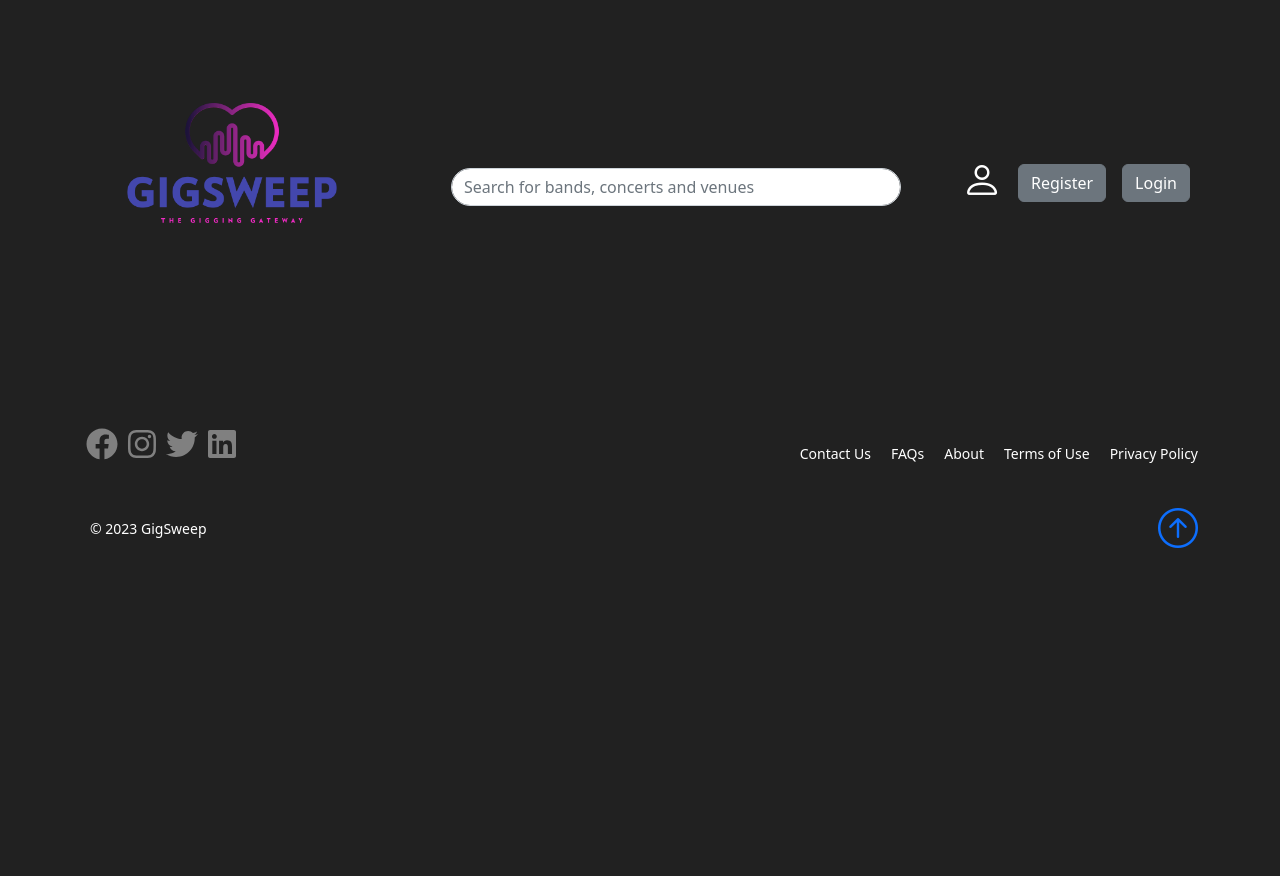
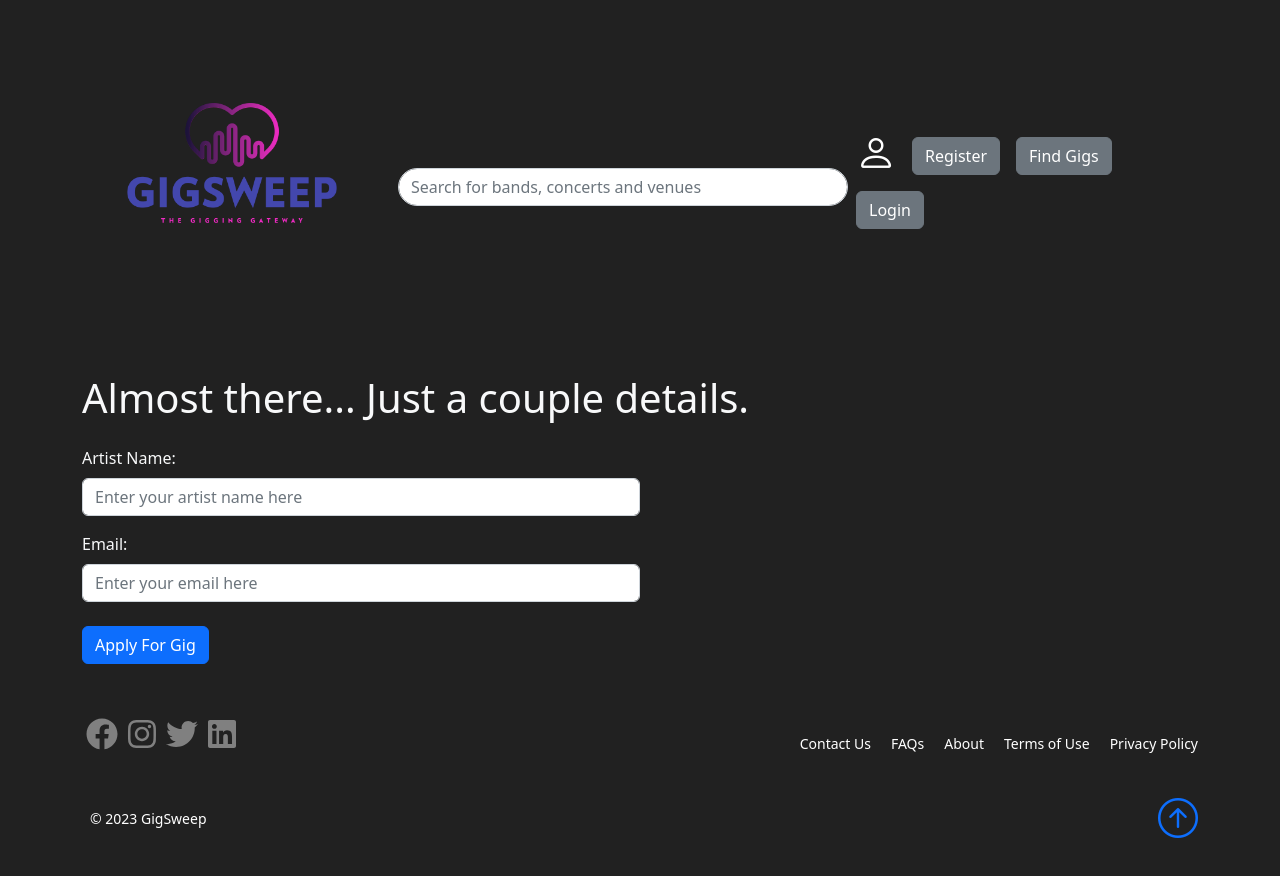
Before and after one commit to joshthomas98/gig_mania_frontend, a React (Create React App) app: page /applyforgig in a window 1280 px wide. Shown: the top 876 px of the page. Before the commit the page ends 800 px from the top, so only its background shows below. Built offline with nearby package versions, Linux system fonts and the light colour scheme.

Commit message:
Completed gig application

```diff
--- a/src/App.js
+++ b/src/App.js
@@ -41,6 +41,7 @@ import ThanksForReview from "./pages/ThanksForReview";
 import StarRating from "./components/StarRating";
 import ReviewSubjectBox from "./components/ReviewSubjectBox";
 import SearchBar from "./components/SearchBar";
+import ApplyForGig from "./pages/ApplyForGig";
 
 import Footer from "./components/Footer";
 
@@ -135,7 +136,10 @@ const App = () => {
 
               <Route path="venuegigadvert" element={<VenueGigAdvert />} />
 
-              <Route path="individualgig" element={<IndividualGig />} />
+              <Route
+                path="/individualgig/:userType-listed/:gigId"
+                element={<IndividualGig />}
+              />
 
               <Route
                 path="gigapplicationsuccess"
@@ -156,6 +160,8 @@ const App = () => {
               <Route path="reviewsubjectbox" element={<ReviewSubjectBox />} />
 
               <Route path="searchbar" element={<SearchBar />} />
+
+              <Route path="applyforgig" element={<ApplyForGig />} />
             </Routes>
           </BrowserRouter>
           <Footer />
--- a/src/components/Navbar.js
+++ b/src/components/Navbar.js
@@ -1,5 +1,5 @@
 import { useContext } from "react";
-import { Button, Form, FormControl, Navbar } from "react-bootstrap";
+import { Button, Navbar } from "react-bootstrap";
 import { LoginContext } from "../App";
 import { useNavigate } from "react-router-dom";
 import SearchBar from "./SearchBar";
@@ -81,6 +81,9 @@ const NavbarComponent = () => {
           >
             Register
           </Button>
+          <Button className="mx-2 mb-3" href="/pickupgig" variant="secondary">
+            Find Gigs
+          </Button>
 
           {renderLogin()}
         </div>
--- /dev/null
+++ b/src/pages/ApplyForGig.js
@@ -0,0 +1,78 @@
+import React, { useEffect, useState } from "react";
+import { useNavigate } from "react-router-dom";
+
+function ApplyForGig() {
+  const navigate = useNavigate();
+
+  const [artistName, setArtistName] = useState("");
+  const [email, setEmail] = useState("");
+
+  const handleSubmit = (event) => {
+    event.preventDefault();
+
+    // Create a FormData object
+    const formData = new FormData();
+
+    // Append the other data fields to the FormData object
+    formData.append("artist_name", artistName);
+    formData.append("email", email);
+
+    // Send the FormData object in the request
+    fetch("http://localhost:8000/gigapplications/", {
+      method: "POST",
+      body: formData,
+    })
+      .then((response) => {
+        if (response.ok) {
+          navigate("/gigapplicationsuccess");
+        }
+      })
+      .catch((error) => {
+        console.error("Error registering user:", error);
+      });
+  };
+
+  return (
+    <div>
+      <h1 className="text-light mb-4">
+        Almost there... Just a couple details.
+      </h1>
+
+      <form className="w-50" onSubmit={handleSubmit}>
+        <div className="form-group">
+          <label htmlFor="artistName" className="text-light mb-2">
+            Artist Name:
+          </label>
+          <input
+            type="text"
+            placeholder="Enter your artist name here"
+            className="form-control"
+            id="artistName"
+            value={artistName}
+            onChange={(event) => setArtistName(event.target.value)}
+          />
+        </div>
+
+        <div className="form-group">
+          <label htmlFor="email" className="text-light mb-2 mt-3">
+            Email:
+          </label>
+          <input
+            type="email"
+            placeholder="Enter your email here"
+            className="form-control"
+            id="email"
+            value={email}
+            onChange={(event) => setEmail(event.target.value)}
+          />
+        </div>
+
+        <button type="submit" className="btn btn-primary mt-4">
+          Apply For Gig
+        </button>
+      </form>
+    </div>
+  );
+}
+
+export default ApplyForGig;
--- a/src/pages/ArtistAdvertiseGig.js
+++ b/src/pages/ArtistAdvertiseGig.js
@@ -12,7 +12,6 @@ function ArtistAdvertiseGig() {
   const [countryOfVenue, setCountryOfVenue] = useState("");
   const [genreOfGig, setGenreOfGig] = useState("");
   const [typeOfGig, setTypeOfGig] = useState("");
-  const [artistType, setArtistType] = useState("");
   const [payment, setPayment] = useState("");
 
   const handleSubmit = (event) => {
@@ -30,7 +29,6 @@ function ArtistAdvertiseGig() {
       country_of_venue: countryOfVenue,
       genre_of_gig: genreOfGig,
       type_of_gig: typeOfGig,
-      artist_type: artistType,
       payment: payment,
     };
 
@@ -60,7 +58,7 @@ function ArtistAdvertiseGig() {
         className="rounded-3 w-50 mx-auto text-light"
       >
         <Row className="justify-content-center">
-          <Col md={4}>
+          <Col md={6}>
             <Form.Group className="p-3 text-center">
               <Form.Label className="text-white">Artist Name:</Form.Label>
               <Form.Control
@@ -71,7 +69,7 @@ function ArtistAdvertiseGig() {
               />
             </Form.Group>
           </Col>
-          <Col md={4}>
+          <Col md={6}>
             <Form.Group className="p-3 text-center" controlId="date">
               <Form.Label>Date of Gig:</Form.Label>
               <Form.Control
@@ -82,7 +80,9 @@ function ArtistAdvertiseGig() {
               />
             </Form.Group>
           </Col>
-          <Col md={4}>
+        </Row>
+        <Row className="justify-content-center">
+          <Col md={6}>
             <Form.Group className="p-3 text-center">
               <Form.Label className="text-white">Name Of Venue:</Form.Label>
               <Form.Control
@@ -93,17 +93,14 @@ function ArtistAdvertiseGig() {
               />
             </Form.Group>
           </Col>
-        </Row>
-
-        <Row className="justify-content-center">
-          <Col md={4}>
+          <Col md={6}>
             <Form.Group className="p-3 text-center">
               <Form.Label className="text-white">Country Of Venue:</Form.Label>
               <Form.Select
                 value={countryOfVenue}
                 onChange={(event) => setCountryOfVenue(event.target.value)}
               >
-                <option value="">Select a country</option>
+                <option value="">Select country</option>
                 <option value="England">England</option>
                 <option value="Wales">Wales</option>
                 <option value="Scotland">Scotland</option>
@@ -111,7 +108,9 @@ function ArtistAdvertiseGig() {
               </Form.Select>
             </Form.Group>
           </Col>
-          <Col md={4}>
+        </Row>
+        <Row className="justify-content-center">
+          <Col md={6}>
             <Form.Group className="p-3 text-center">
               <Form.Label className="text-white">Select a Genre:</Form.Label>
               <Form.Select
@@ -135,7 +134,7 @@ function ArtistAdvertiseGig() {
               </Form.Select>
             </Form.Group>
           </Col>
-          <Col md={4}>
+          <Col md={6}>
             <Form.Group className="p-3 text-center">
               <Form.Label className="text-white">Type Of Gig:</Form.Label>
               <Form.Select
@@ -144,7 +143,7 @@ function ArtistAdvertiseGig() {
                 onChange={(event) => setTypeOfGig(event.target.value)}
               >
                 <option disabled hidden value="">
-                  Type of gig you are looking for
+                  Type of gig
                 </option>
                 <option value="Original Music">Original Music</option>
                 <option value="Covers">Covers</option>
@@ -153,9 +152,8 @@ function ArtistAdvertiseGig() {
             </Form.Group>
           </Col>
         </Row>
-
         <Row className="justify-content-center">
-          <Col md={8}>
+          <Col md={6}>
             <Form.Group className="p-3 text-center">
               <Form.Label className="text-white">Payment For Gig:</Form.Label>
               <Form.Control
@@ -167,7 +165,6 @@ function ArtistAdvertiseGig() {
             </Form.Group>
           </Col>
         </Row>
-
         <div className="text-center">
           <Button className="my-3 mx-3" variant="primary" type="submit">
             Submit
--- a/src/pages/IndividualGig.js
+++ b/src/pages/IndividualGig.js
@@ -1,55 +1,90 @@
-import React from "react";
+import React, { useEffect, useState } from "react";
+import { useParams } from "react-router-dom";
 
 const IndividualGig = () => {
+  const { userType, gigId } = useParams();
+  const [gigDetails, setGigDetails] = useState(null);
+
+  useEffect(() => {
+    // Make a fetch call based on the userType and gigId
+    const fetchData = async () => {
+      try {
+        let url = "";
+        if (userType === "Artist") {
+          url = `http://localhost:8000/artist_listed_gigs/${gigId}/`;
+        } else if (userType === "Venue") {
+          url = `http://localhost:8000/venue_listed_gigs/${gigId}/`;
+        }
+
+        const response = await fetch(url);
+        if (response.ok) {
+          const data = await response.json();
+          setGigDetails(data);
+        }
+      } catch (error) {
+        console.error("Error occurred:", error);
+      }
+    };
+
+    fetchData();
+  }, [userType, gigId]);
+
   return (
     <div className="individual-gig-container text-light">
       <h1 className="individual-gig-heading text-center">About the gig...</h1>
 
+      {gigDetails && (
+        <>
           <p className="individual-gig-artist-info mt-5 lead text-center">
-        This gig was listed by the artist Cancel The Transmission
+            {userType === "Artist"
+              ? `This gig was listed by the artist ${gigDetails.artist_name}`
+              : `This gig was listed by the venue ${gigDetails.venue_name}`}
           </p>
 
           <table className="individual-gig-details table table-bordered mt-5 mb-5 text-light">
             <tbody>
               <tr>
                 <td>
-              <strong>Venue:</strong> The Patriot
+                  <strong>Venue:</strong> {gigDetails.venue_name}
                 </td>
                 <td>
-              <strong>Wales</strong>
+                  <strong>{gigDetails.country_of_venue}</strong>
                 </td>
                 <td>
-              <strong>30/06/2023</strong>
+                  <strong>{gigDetails.date_of_gig}</strong>
                 </td>
                 <td>
-              <strong>Genre:</strong> Rock
+                  <strong>Genre:</strong> {gigDetails.genre_of_gig}
                 </td>
                 <td>
-              <strong>Type of gig:</strong> Original Music
+                  <strong>Type of gig:</strong> {gigDetails.type_of_gig}
                 </td>
                 <td>
-              <strong>Artist type:</strong> Full Band
+                  <strong>Artist type:</strong> {gigDetails.artist_type}
                 </td>
                 <td>
-              <strong>Payment:</strong> £200
+                  <strong>Payment:</strong> £{gigDetails.payment}
                 </td>
               </tr>
             </tbody>
           </table>
 
           <p className="individual-gig-apply-info text-center mb-4">
-        Click the apply now button below to apply for this gig. <br /> If your
-        application is successful, we'll notify you by email within a few days.
+            Click the apply now button below to apply for this gig. <br /> If
+            your application is successful, we'll notify you by email within a
+            few days.
           </p>
 
           <div className="individual-gig-apply-button text-center">
             <a
               href="/individualgig"
-          className="individual-gig-apply-btn btn btn-dark"
+              className="individual-gig-apply-btn btn btn-secondary"
             >
               Apply Now
             </a>
           </div>
+        </>
+      )}
     </div>
   );
 };
--- a/src/pages/PickUpGig.js
+++ b/src/pages/PickUpGig.js
@@ -1,10 +1,7 @@
 import React, { useEffect, useState, useContext } from "react";
-import { useNavigate } from "react-router-dom";
 import { Form, Button } from "react-bootstrap";
 
 const PickUpGig = () => {
-  const navigate = useNavigate();
-
   const [dateOfGig, setDateOfGig] = useState("");
   const [countryOfVenue, setCountryOfVenue] = useState("");
   const [genreOfGig, setGenreOfGig] = useState("");
@@ -197,7 +194,11 @@ const PickUpGig = () => {
                     <td>{result.type_of_gig}</td>
                     <td>£{result.payment}</td>
                     <td>
-                      <a href="/individualgig">Find out more</a>
+                      <a
+                        href={`/individualgig/${result.user_type}-listed/${result.id}`}
+                      >
+                        Find out more
+                      </a>
                     </td>
                   </tr>
                 ))}
```
Lines whose indentation alone changed are shown as unchanged.
